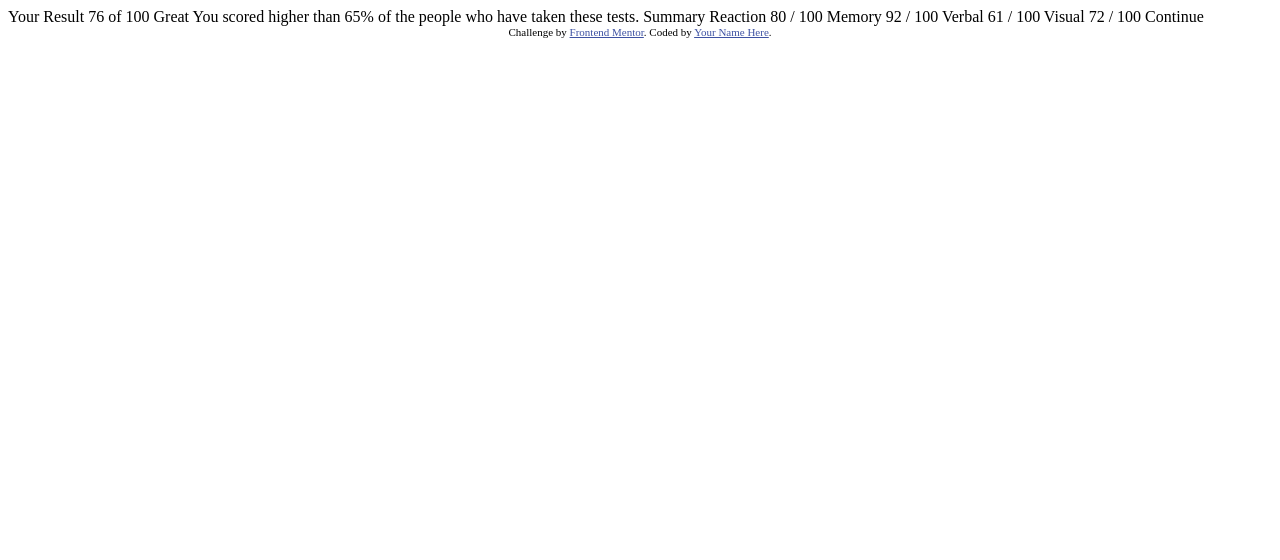
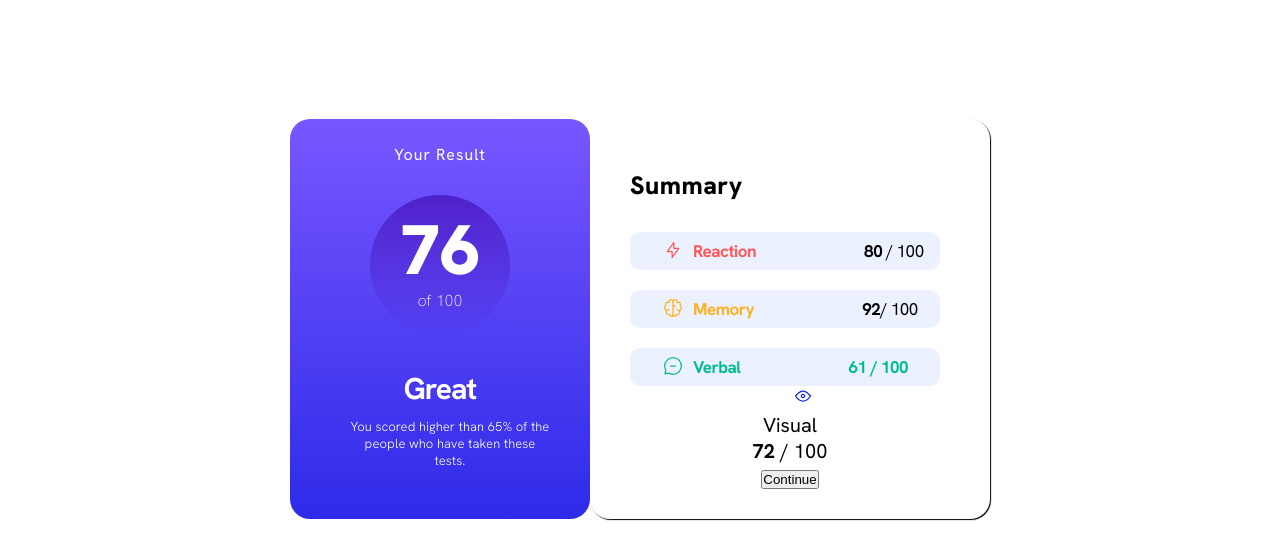
Before and after one commit to Mr-p-koncept/results-summary-component, a plain HTML site: page index.html in a window 1280 px wide. Drawn offline with Linux system fonts and the light colour scheme.

Commit message:
I copied the style settings of research div and pasted them in the rest of summary list items div

```diff
--- a/index.html
+++ b/index.html
@@ -7,6 +7,7 @@
   <link rel="icon" type="image/png" sizes="32x32" href="./assets/images/favicon-32x32.png">
 
   <title>Frontend Mentor | Results summary component</title>
+  <link rel="stylesheet" href="/style.css">
 
   <!-- Feel free to remove these styles or customise in your own stylesheet 👍 -->
   <style>
@@ -15,33 +16,47 @@
   </style>
 </head>
 <body>
+    <div class="wrapper">
+      <div class="container-one">
+      <h2>Your Result</h2>
+      <div class="big-circle">
+        <h1>76</h1>
+        <p>of 100</p>
+      </div>
+      <div class="great">
+        <h2>Great</h2>
+        <p>You scored higher than 65% of the people who have taken these tests.</p>
+      </div>
+    </div>
+    <div class="container-two">
+          <h2>Summary</h2>
+          <div class="reaction">
+            <svg xmlns="http://www.w3.org/2000/svg" width="20" height="20" fill="none" viewBox="0 0 20 20"><path stroke="#F55" stroke-linecap="round" stroke-linejoin="round" stroke-width="1.25" d="M10.833 8.333V2.5l-6.666 9.167h5V17.5l6.666-9.167h-5Z"/></svg>
+            <p>Reaction</p>
+            <div class="eighty"> <strong>80</strong> / 100</div>
+          </div>
 
-  Your Result
-  76
-  of 100
+          <div class="memory">
+            <svg xmlns="http://www.w3.org/2000/svg" width="20" height="20" fill="none" viewBox="0 0 20 20"><path stroke="#FFB21E" stroke-linecap="round" stroke-linejoin="round" stroke-width="1.25" d="M5.833 11.667a2.5 2.5 0 1 0 .834 4.858"/><path stroke="#FFB21E" stroke-linecap="round" stroke-linejoin="round" stroke-width="1.25" d="M3.553 13.004a3.333 3.333 0 0 1-.728-5.53m.025-.067a2.083 2.083 0 0 1 2.983-2.824m.199.054A2.083 2.083 0 1 1 10 3.75v12.917a1.667 1.667 0 0 1-3.333 0M10 5.833a2.5 2.5 0 0 0 2.5 2.5m1.667 3.334a2.5 2.5 0 1 1-.834 4.858"/><path stroke="#FFB21E" stroke-linecap="round" stroke-linejoin="round" stroke-width="1.25" d="M16.447 13.004a3.334 3.334 0 0 0 .728-5.53m-.025-.067a2.083 2.083 0 0 0-2.983-2.824M10 3.75a2.085 2.085 0 0 1 2.538-2.033 2.084 2.084 0 0 1 1.43 2.92m-.635 12.03a1.667 1.667 0 0 1-3.333 0"/></svg>
+            <p>Memory</p>
+            <div class="nine"> <strong>92</strong> / 100</div>
+          </div>
 
-  Great
-  You scored higher than 65% of the people who have taken these tests.
+          <div class="verbal">
+            <svg xmlns="http://www.w3.org/2000/svg" width="20" height="20" fill="none" viewBox="0 0 20 20"><path stroke="#00BB8F" stroke-linecap="round" stroke-linejoin="round" stroke-width="1.25" d="M7.5 10h5M10 18.333A8.333 8.333 0 1 0 1.667 10c0 1.518.406 2.942 1.115 4.167l-.699 3.75 3.75-.699A8.295 8.295 0 0 0 10 18.333Z"/></svg>
+            <p>Verbal</p>
+            <div class="six"><strong>61</strong> / 100</div>
+          </div>
 
-  Summary
+          <div class="visual">
+            <svg xmlns="http://www.w3.org/2000/svg" width="20" height="20" fill="none" viewBox="0 0 20 20"><path stroke="#1125D6" stroke-linecap="round" stroke-linejoin="round" stroke-width="1.25" d="M10 11.667a1.667 1.667 0 1 0 0-3.334 1.667 1.667 0 0 0 0 3.334Z"/><path stroke="#1125D6" stroke-linecap="round" stroke-linejoin="round" stroke-width="1.25" d="M17.5 10c-1.574 2.492-4.402 5-7.5 5s-5.926-2.508-7.5-5C4.416 7.632 6.66 5 10 5s5.584 2.632 7.5 5Z"/></svg>
+            <p>Visual</p>
+            <div class="seven"><strong>72</strong> / 100</div>
+          </div>
 
-  Reaction
-  80 / 100
+          <button type="submit">Continue</button>
 
-  Memory
-  92 / 100
-
-  Verbal
-  61 / 100
-
-  Visual
-  72 / 100
-
-  Continue
-
-  <div class="attribution">
-    Challenge by <a href="https://www.frontendmentor.io?ref=challenge" target="_blank">Frontend Mentor</a>.
-    Coded by <a href="#">Your Name Here</a>.
-  </div>
+        </div>
+    </div>
 </body>
 </html>
--- /dev/null
+++ b/style.css
@@ -0,0 +1,183 @@
+@import url('https://fonts.googleapis.com/css2?family=Hanken+Grotesk:ital,wght@0,100..900;1,100..900&display=swap');
+
+*{
+  padding: 0;
+  margin: 0;
+  box-sizing: border-box;
+}
+
+body {
+  justify-content: center;
+  width: 100%;
+  text-align: center;
+  align-items: center;
+  font-family: "Hanken Grotesk", sans-serif;
+}
+
+.wrapper {
+  justify-content: center;
+  width: 1000px;
+  height: 50px;
+  display: flex;
+  align-items: center;
+  text-align: center;
+  margin: 23% auto;
+}
+
+.container-one {
+  position: relative;
+  width: 300px;
+  height: 400px;
+  background-image: linear-gradient(to bottom, hsl(252, 100%, 67%), hsl(241, 81%, 54%) );
+  color: white;
+  font-size: 50px;
+  border-radius: 20px;
+  padding: 25px 50px;
+}
+
+.container-one h2 {
+  font-size: 16px;
+  font-weight: 400;
+  letter-spacing: 1px;
+}
+
+.big-circle {
+  height: 140px;
+  width: 140px;
+  background-color: #bbb;
+  border-radius: 50%;
+  display: inline-block;
+  margin: 30px 15px;
+  justify-content: center;
+  text-align: center;
+  align-content: center;
+  background: linear-gradient(to bottom, hsla(256, 72%, 46%, 1), hsla(241, 72%, 46%, 0));
+}
+
+.big-circle h1 {
+  font-size: 70px;
+  padding: 25px;
+  margin-bottom: -40px;
+  margin-top: -40px;
+  font-weight: 1000;
+}
+
+.big-circle p {
+  font-size: 16px;
+  margin-top: 10px;
+  font-weight: 200;
+}
+
+.great {
+  margin-top: 4px;
+}
+
+.great h2 {
+  font-size: 30px;
+  letter-spacing: -1px;
+  font-weight: 700;
+}
+
+.great p {
+  width: 100%;
+  margin: 10px;
+  font-size: 13px;
+  font-weight: 300;
+  line-break: 15px;
+  letter-spacing: .1px;
+}
+
+.container-two {
+  width: 400px;
+  height: 400px;
+  background-color: white;
+  color: black;
+  font-size: 20px;
+  border-radius: 20px;
+  padding: 40px;
+  display: block;
+  box-shadow: 1px 1px 1px black;
+}
+
+.container-two h2 {
+  font-weight: 800;
+  letter-spacing: 0.5px;
+  font-size: 25px;
+  margin-top: 10px;
+  margin-right: 300px;
+  margin-bottom: 30px;
+}
+
+.reaction {
+  width: 310px;
+  display: flex;
+  margin-right: auto;
+  font-size: 17px;
+  letter-spacing: -0.5px;
+  font-weight: 700;
+  color: hsl(0, 100%, 67%);
+  margin-top: 20px;
+  background-color: hsl(221, 100%, 96%);
+  padding: 8px;
+  border-radius: 10px;
+}
+
+.reaction p {
+  margin-right: 108px;
+  padding-left: 10px;
+}
+
+svg {
+  margin-left: 25px;
+}
+
+.eighty {
+  color: black;
+  margin-right: -150px;
+  font-weight: 400;
+}
+
+.memory {
+  width: 310px;
+  display: flex;
+  margin-right: auto;
+  font-size: 17px;
+  letter-spacing: -0.5px;
+  font-weight: 700;
+  color: hsl(39, 100%, 56%);
+  margin-top: 20px;
+  background-color: hsl(221, 100%, 96%);
+  padding: 8px;
+  border-radius: 10px;
+}
+
+.memory p {
+  margin-right: 108px;
+  padding-left: 10px;
+}
+
+.nine {
+  color: black;
+  font-weight: 400;
+  display: flex;
+  margin-right: -20px;
+}
+
+.verbal {
+  width: 310px;
+  display: flex;
+  margin-right: auto;
+  font-size: 17px;
+  letter-spacing: -0.5px;
+  font-weight: 700;
+  color: hsl(166, 100%, 37%);
+  margin-top: 20px;
+  background-color: hsl(221, 100%, 96%);
+  padding: 8px;
+  border-radius: 10px;
+}
+
+.verbal p {
+  margin-right: 108px;
+  padding-left: 10px;
+}
```
